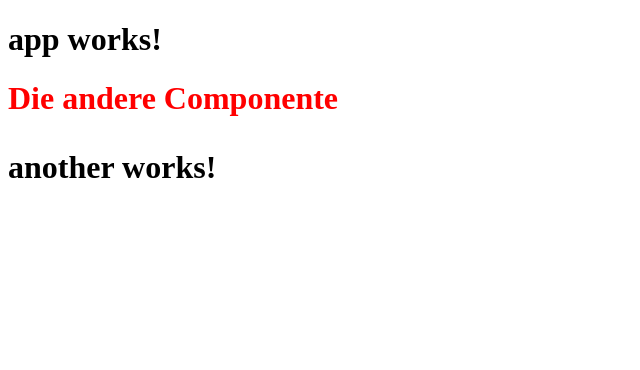
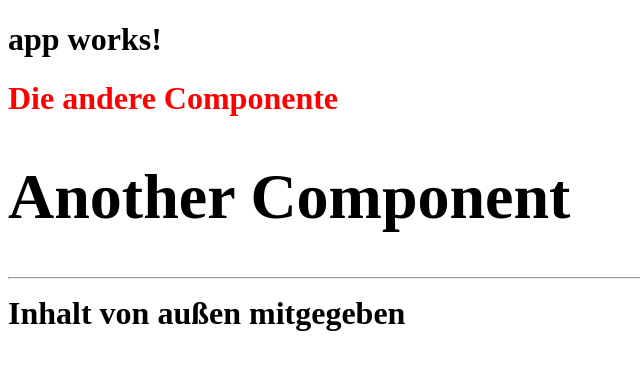
Before and after one commit to tomtom80/de.klingbeil.angular2.tutorial, an Angular app in the folder complete-guide-dev/: page / in a window 1280 px wide. Shown: the top 370 px of the page, without its empty margins (0-640 px from the left). Built offline with nearby package versions, Linux system fonts and the light colour scheme.

Commit message:
kapitel 16

```diff
--- a/complete-guide-dev/src/app/app.component.html
+++ b/complete-guide-dev/src/app/app.component.html
@@ -1,5 +1,5 @@
 <h1>
   {{title}}
   <app-other></app-other>
-  <app-another></app-another>
+  <app-another>Inhalt von außen mitgegeben</app-another>
 </h1>
--- a/complete-guide-dev/src/app/other/another.component.html
+++ b/complete-guide-dev/src/app/other/another.component.html
@@ -1,3 +1,5 @@
-<p>
-  another works!
-</p>
+<h1>
+  Another Component
+</h1>
+<hr>
+<ng-content></ng-content>
```
